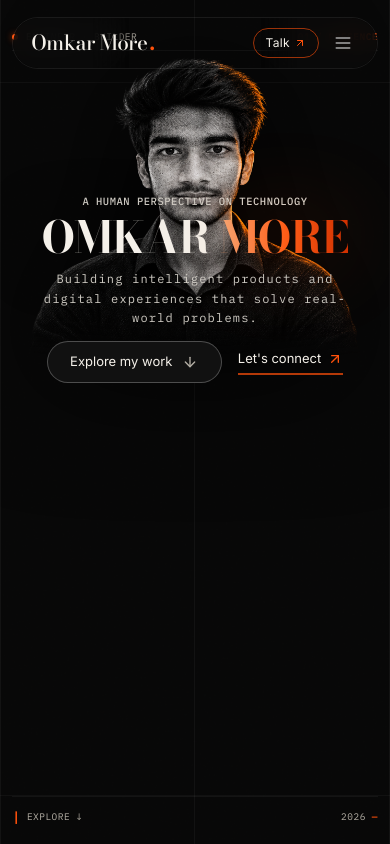
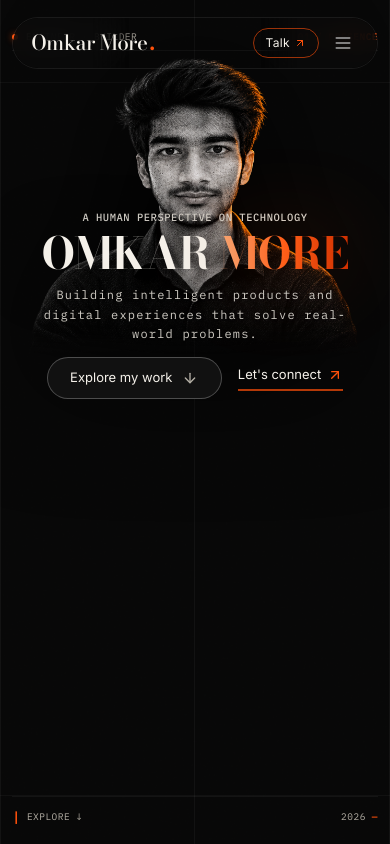
Before and after one commit to Omkar6488/My_Portfolio, a Next.js app: page / in a window 390 px wide. Shown: the top 844 px of the page. Built offline with nearby package versions, Linux system fonts and the light colour scheme.

Commit message:
feat(hero): nudge name and typography group slightly lower

```diff
--- a/src/components/home/HeroSection.tsx
+++ b/src/components/home/HeroSection.tsx
@@ -68,8 +68,8 @@ export default function HeroSection({
               <HeroPortrait />
             </div>
 
-            {/* Layered Typography (Eyebrow starts cleanly from face bottom / neck under chin matching reference) */}
-            <div className="relative z-30 flex flex-col items-center w-full max-w-6xl mx-auto px-2 sm:px-4 -mt-[clamp(10.5rem,min(26vw,49vh),29rem)] min-w-0">
+            {/* Layered Typography (Nudged slightly lower so eyebrow and name sit cleanly across collar opening) */}
+            <div className="relative z-30 flex flex-col items-center w-full max-w-6xl mx-auto px-2 sm:px-4 -mt-[clamp(9.5rem,min(24vw,46.5vh),27rem)] min-w-0">
               {/* Eyebrow / Pre-kicker */}
               <p className="font-mono text-[clamp(10.5px,min(0.95vw,1.45vh),13.5px)] uppercase tracking-wider sm:tracking-[clamp(0.22em,0.34vw,0.3em)] text-[#D8D4CC] mb-[clamp(0.25rem,0.9vh,0.55rem)] drop-shadow-md select-none font-medium max-w-full truncate text-center">
                 A HUMAN PERSPECTIVE ON TECHNOLOGY
```
